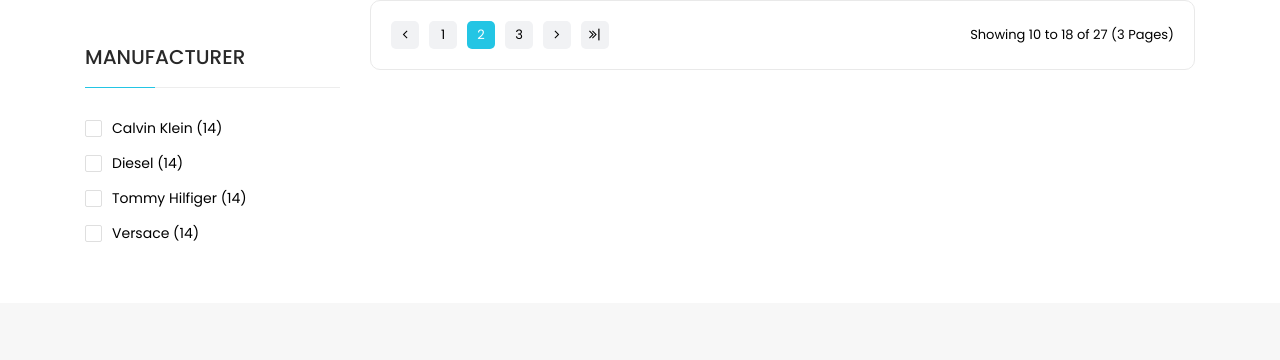
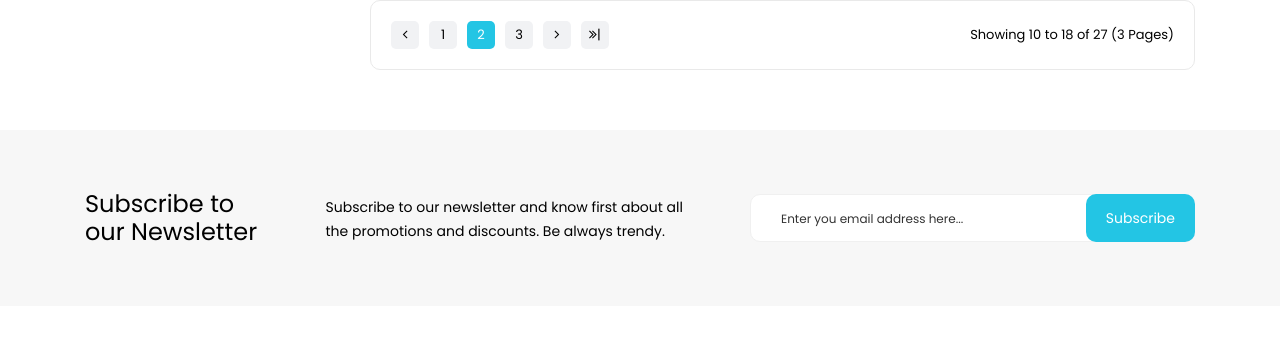
Before and after one commit to AliaaHosny/HighTech, a plain HTML site: page shop-grid.html in a window 1280 px wide. Shown: the part 958-1318 px from the top of the page. Drawn offline with Linux system fonts and the light colour scheme.

Commit message:
Update shop-grid.html

```diff
--- a/shop-grid.html
+++ b/shop-grid.html
@@ -1099,17 +1099,7 @@
                                     </div>
                                 </div> <!-- end of sidebar-widget -->
 
-                                <div class="sidebar-widget list-widget">
-                                    <h2 class="widgettitle">Manufacturer</h2>
-                                    <div class="list-widget-wrapper">
-                                        <div class="list-group">
-                                            <a href="#">Calvin Klein (14)</a>
-                                            <a href="#">Diesel (14)</a>
-                                            <a href="#">Tommy Hilfiger (14)</a>
-                                            <a href="#">Versace (14)</a>
-                                        </div>
-                                    </div>
-                                </div> <!-- end of sidebar-widget -->
+
 
 
                             </aside> <!-- end of #secondary -->
```
